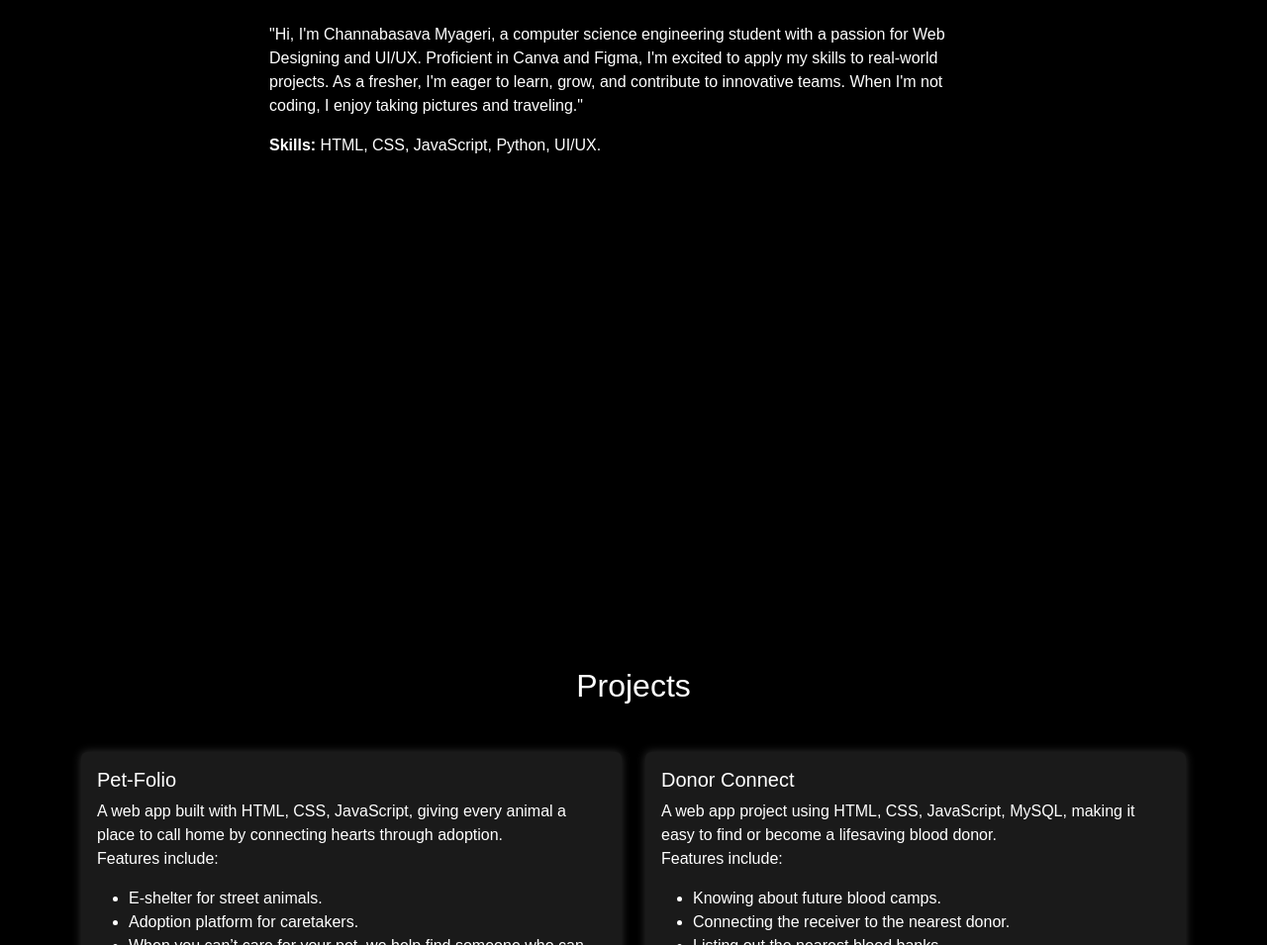
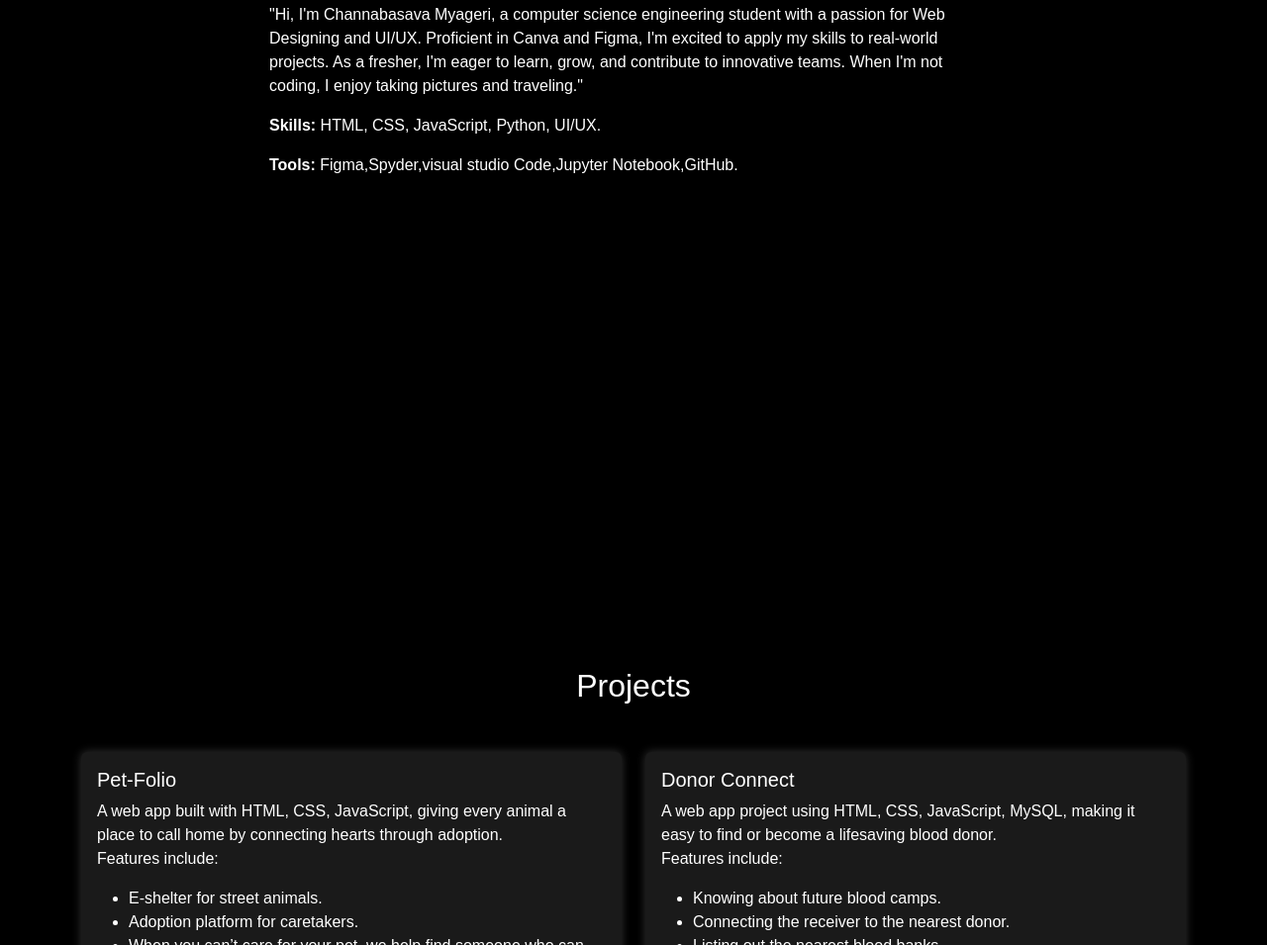
Before and after one commit to ChannabasavaMyageri/ChannabasavaMyageri.github.io, a plain HTML site: page index.html in a window 1280 px wide. Shown: the part 1144-2099 px from the top of the page at 99% size. Drawn offline with nearby package versions, Linux system fonts and the light colour scheme; a web font is replaced by a local one.

Commit message:
Update index.html

```diff
--- a/index.html
+++ b/index.html
@@ -399,6 +399,7 @@
             I'm eager to learn, grow, and contribute to innovative teams. When I'm not coding, I enjoy taking pictures
             and traveling."</p>
           <p><strong>Skills:</strong> HTML, CSS, JavaScript, Python, UI/UX.</p>
+          <p><strong>Tools:</strong> Figma,Spyder,visual studio Code,Jupyter Notebook,GitHub.</p>
         </div>
       </div>
     </div>
```
